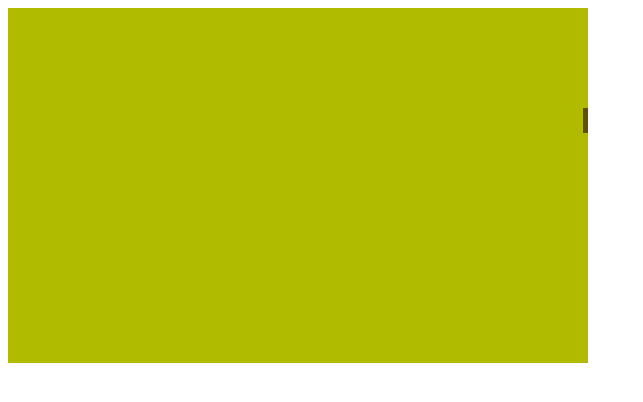
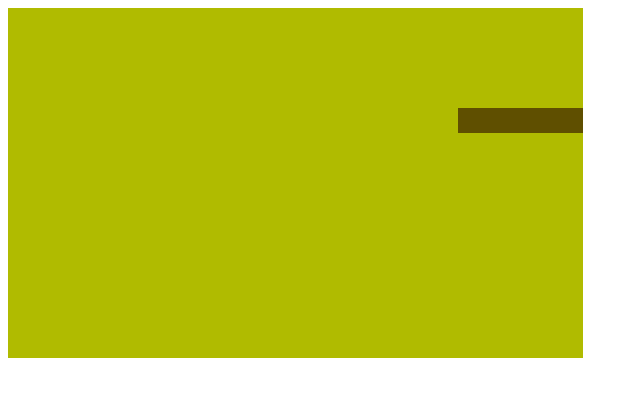
Before and after one commit to mellepella/snake, a plain HTML site: page index.html in a window 1280 px wide. Shown: the whole page, without its empty margins (0-643 px from the left). Drawn offline with Linux system fonts and the light colour scheme.

Commit message:
Add movement
Added movement :)

```diff
--- a/game.js
+++ b/game.js
@@ -19,9 +19,11 @@ class Vector {
     this.y = y;
   }
 
-  add(vector) {
-    this.x = this.x + vector.x;
-    this.y = this.y + vector.y;
+  static add(first, second) {
+    return new Vector(
+      first.x + second.x,
+      first.y + second.y
+    );
   }
 
   static get down() {
@@ -49,7 +51,7 @@ class Snake {
   constructor() {
     this.position = new Vector(100, 100);
     this.direction = Vector.right;
-    this.tail = new Tail(new Vector(75, 100));
+    this.tail = new Tail(new Vector(75, 100), this, 0);
   }
 
   update() {
@@ -59,7 +61,7 @@ class Snake {
   }
 
   move() {
-    this.position.add(this.direction);
+    this.position = Vector.add(this.position, this.direction);
   }
 
   draw() {
@@ -69,8 +71,12 @@ class Snake {
 }
 
 class Tail {
-  constructor(position) {
+  constructor(position, parent, currentSize) {
     this.position = position;
+    this.parent = parent;
+    if (currentSize < startSize) {
+      this.tail = new Tail(this.position, this, currentSize + 1);
+    }
   }
 
   draw() {
@@ -80,17 +86,19 @@ class Tail {
 
   move() {
     this.position = new Vector(
-      snake.position.x,
-      snake.position.y
+      this.parent.position.x,
+      this.parent.position.y
     );
   }
 
   update() {
+    if (this.tail) { this.tail.update(); }
     this.move();
     this.draw();
   }
 }
-
+var startSize = 5;
+var score = 0;
 var canvas = document.getElementById("canvas");
 var ctx = canvas.getContext("2d");
 var board = new Board();
--- a/index.html
+++ b/index.html
@@ -6,6 +6,6 @@
     <script src="game.js" defer></script>
   </head>
   <body>
-    <canvas id="canvas" width="580" height="355"></canvas>
+    <canvas id="canvas" width="575" height="350"></canvas>
   </body>
 </html>
```
